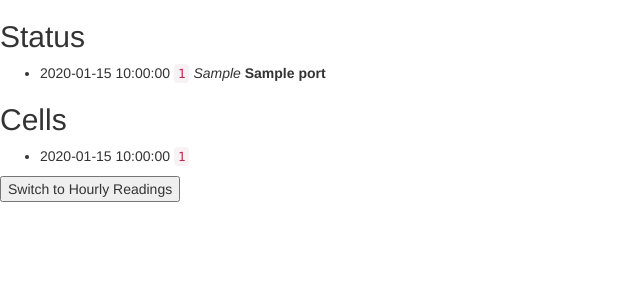
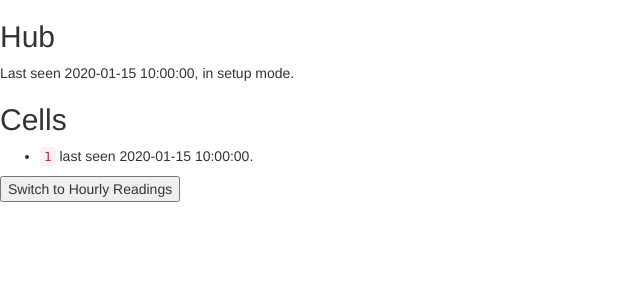
Before and after one commit to heatseeknyc/tunnel, a Flask app: template app/templates/setup/hub.html in a window 1280 px wide. Shown: the top 300 px of the page, without its empty margins (0-640 px from the left). Run offline with Flask 2, Linux system fonts and the light colour scheme; the template is opened without the code that fills it: most values are stand-ins (such as "Sample title", 1, 10 or a date in 2020); some libraries are stand-ins or nearby versions.

Commit message:
use relative time, and only show most recent hub status

```diff
--- a/app/app.py
+++ b/app/app.py
@@ -36,6 +36,14 @@ def route(path, name):
     return f
 
 
+def time_since(then):
+    since = datetime.now() - then
+    if since.days: return '{} days ago'.format(since.days)
+    if since.seconds >= 60 * 60: return '{} hours ago'.format(round(since.seconds / 60 / 60))
+    if since.seconds >= 60: return '{} minutes ago'.format(round(since.seconds / 60))
+    if since.seconds >= 2: return '{} seconds ago'.format(since.seconds)
+    return 'just now'
+
 @route('/', 'setup-index')
 class Index(flask.views.MethodView):
     @staticmethod
@@ -60,14 +68,21 @@ class Hub(flask.views.MethodView):
             if not row: return 'no such id', 404
             hub_id = row['id']
 
-        cursor.execute('select pi_id, sleep_period, port, time from hubs'
-                       ' where hub_id=%s order by time desc limit 10', (hub_id,))
-        logs = cursor.fetchall()
+        cursor.execute('select sleep_period, time from hubs where hub_id=%s'
+                       ' order by time desc limit 1', (hub_id,))
+        hub = cursor.fetchone()
+        if hub:
+            hub['live'] = hub['sleep_period'] == LIVE_SLEEP_PERIOD
+            hub['time'] = time_since(hub['time'])
+
         cursor.execute('select cell_id, short_id, max(time) as time'
                        ' from temperatures left join xbees on xbees.id=cell_id where hub_id=%s'
                        ' group by cell_id, short_id order by time desc', (hub_id,))
         cells = cursor.fetchall()
-        return flask.render_template('setup/hub.html', logs=logs, cells=cells)
+        for cell in cells:
+            cell['time'] = time_since(cell['time'])
+
+        return flask.render_template('setup/hub.html', hub=hub, cells=cells)
 
     @staticmethod
     def patch(id):
--- a/app/templates/setup/hub.html
+++ b/app/templates/setup/hub.html
@@ -3,17 +3,17 @@
 {% block title %}Hub {{ request.view_args.id }}{% endblock %}
 
 {% block body %}
-<h2>Status</h2>
-<ul>
-  {% for l in logs %}
-  <li>{{ l.time }} <code>{{ l.pi_id }}</code> <i>{{ l.sleep_period }}</i> <b>{{ l.port }}</b></li>
-  {% endfor %}
-</ul>
+<h2>Hub</h2>
+{% if hub %}
+<p>Last seen {{ hub.time }}, in {% if hub.live %}live{% else %}setup{% endif %} mode.</p>
+{% else %}
+<p>Nothing yet&hellip;</p>
+{% endif %}
 
 <h2>Cells</h2>
 <ul>
   {% for c in cells %}
-  <li>{{ c.time }} <code>{% if c.short_id %}{{ c.short_id }}{% else %}{{ c.cell_id }}{% endif %}</code></li>
+  <li><code>{% if c.short_id %}{{ c.short_id }}{% else %}{{ c.cell_id }}{% endif %}</code> last seen {{ c.time }}.</li>
   {% endfor %}
 </ul>
 
```
